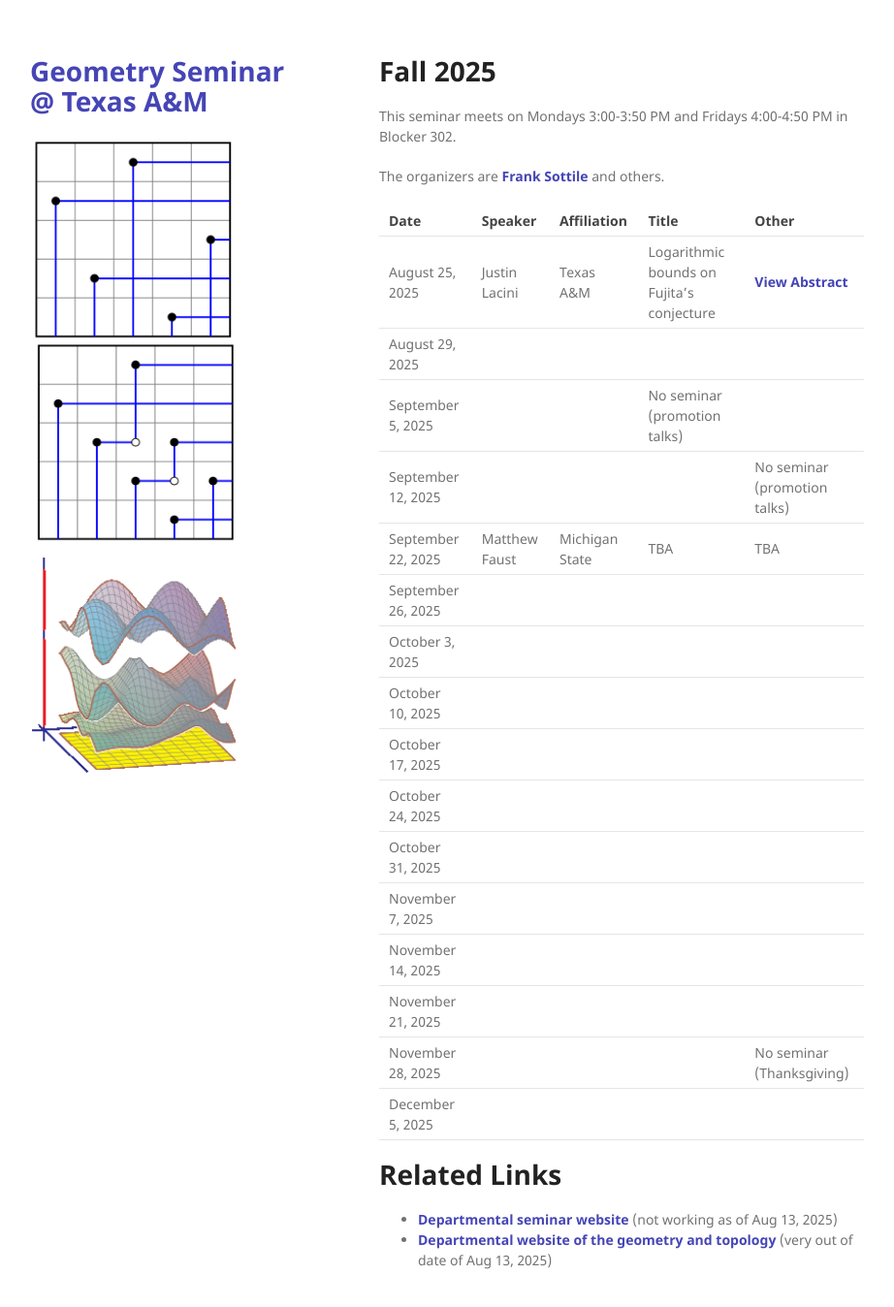
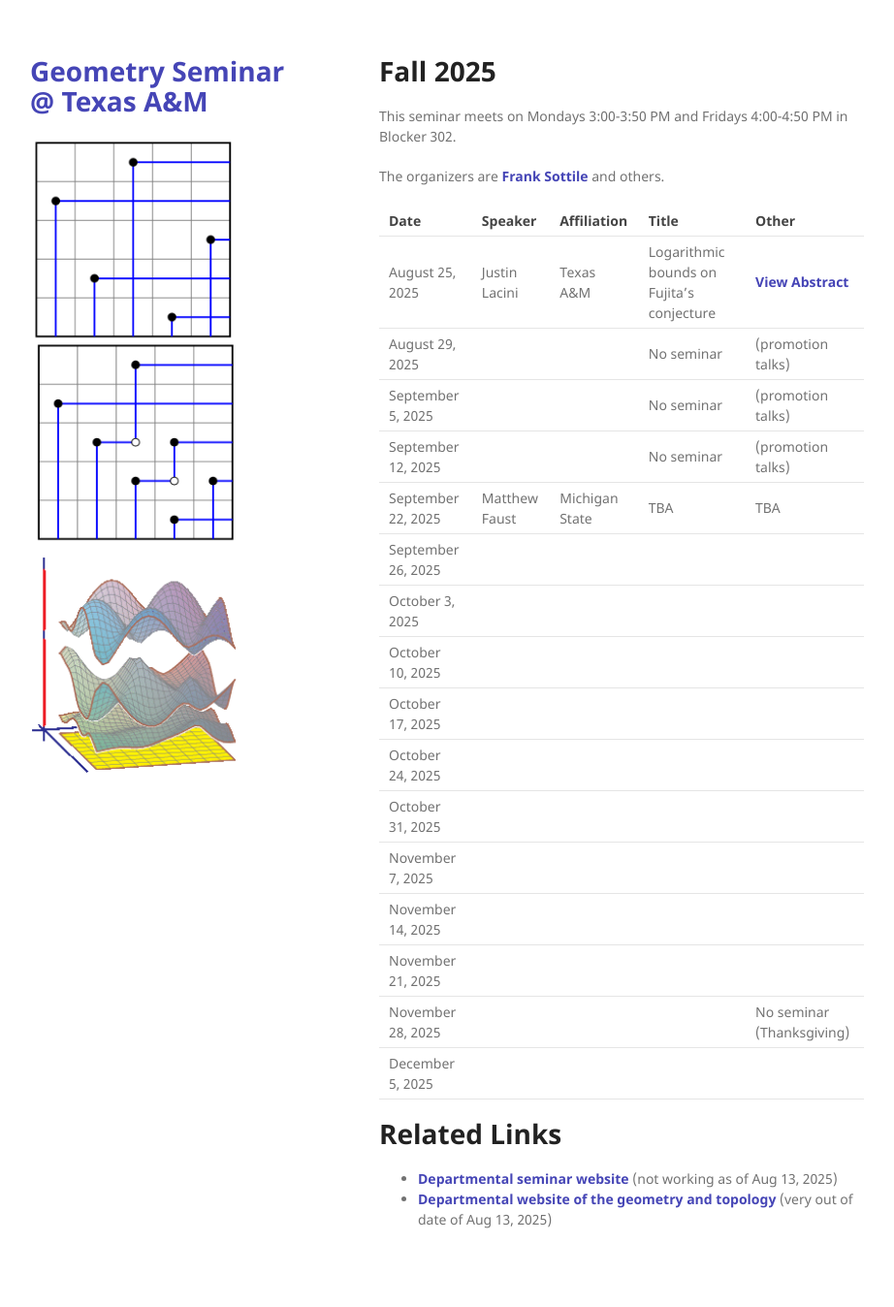
Before and after one commit to tamu-seminar/geometry, a Jekyll site: the page built from index.md, in a window 1280 px wide and 1380 px high. Shown: the top 1348 px of the window at 97% size, without its empty margins (179-1101 px from the left). Built offline with Jekyll 4.4.1, drawn with Linux system fonts in a browser that asks for light colours.

Commit message:
small edit

```diff
--- a/index.md
+++ b/index.md
@@ -24,9 +24,9 @@ The organizers are [Frank Sottile](https://franksottile.github.io/) and others.
 | Date         | Speaker | Affiliation| Title | Other |
 |--------------|---------|------------|-------|-------|
 | August 25, 2025   |  Justin Lacini  | Texas A&M  | Logarithmic bounds on Fujita's conjecture | <span class="abstract-link" onclick="showAbstract('Lacini')">View Abstract</span>  |
-| August 29, 2025   |      |   |      |   |
-| September 5, 2025 |      |   |         No seminar (promotion talks)    |
-| September 12, 2025|      |   |      |   No seminar (promotion talks)    |
+| August 29, 2025   |      |   | No seminar  |  (promotion talks)  |
+| September 5, 2025 |      |   | No seminar  | (promotion talks)    |
+| September 12, 2025|      |   | No seminar | (promotion talks)    |
 | September 22, 2025| Matthew Faust | Michigan State |  TBA |  TBA     |
 | September 26, 2025|      |   |      |       |
 | October 3, 2025   |      |   |      |       |
@@ -68,7 +68,7 @@ conjecture is known up to dimension five by work of Reider, Ein,
 Lazarsfeld, Kawamata, Ye and Zhu. In higher dimensions, breakthrough
 work of Angehrn, Siu, Helmke and others showed that the conjecture
 holds if $m$ is larger than a quadratic function in $n$. We show that for
-$n\geq 2$ the conjecture holds for m larger than $n(\log\log(n)+3)$. This is
+$n\geq 2$ the conjecture holds for $m$ larger than $n(\log\log(n)+3)$. This is
 joint work with L. Ghidelli.
 </div>
 
```
